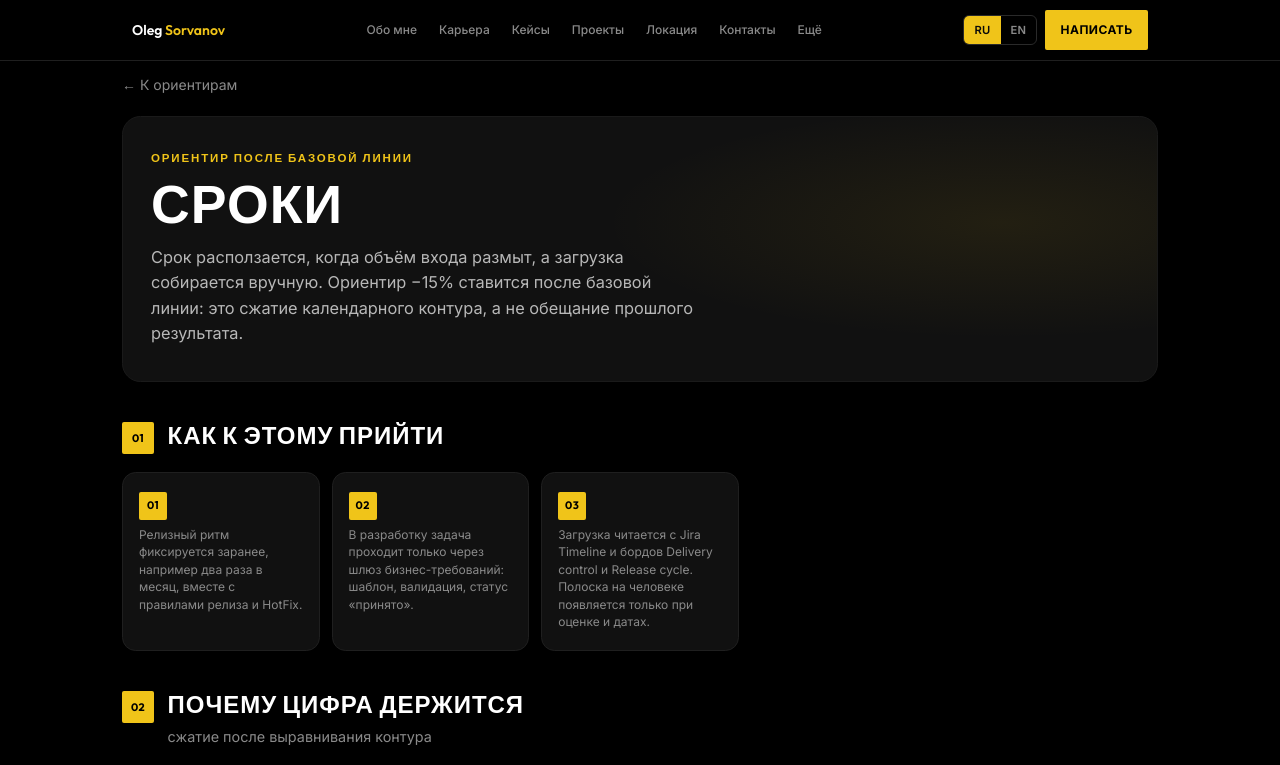
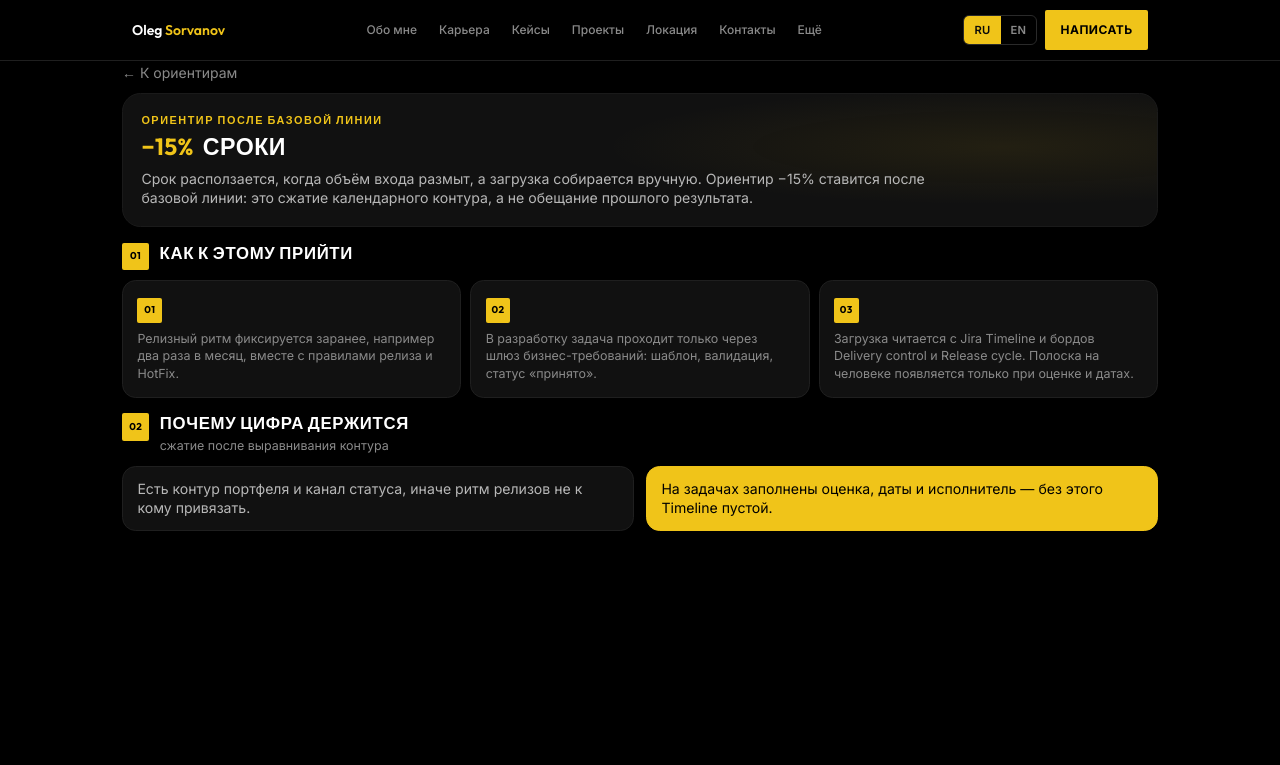
Before and after one commit to puholet-sketch/oleg-sorvanov, a Next.js app: page /project-office/schedule in a window 1280 px wide. Shown: the top 765 px of the page. Built offline with nearby package versions, Linux system fonts and the light colour scheme.

Commit message:
Tighten project-office metric pages and align KPI hints.
Full-width equal step cards, remont-scale type for one viewport, and bottom-aligned «как прийти» on the KPI cubes.

```diff
--- a/src/app/globals.css
+++ b/src/app/globals.css
@@ -472,12 +472,15 @@ a.glass-card:hover {
 }
 
 .project-office-theme .po-kpi__item {
+  display: flex;
+  flex-direction: column;
   padding: 1.15rem 1rem 1.2rem;
   border: 1px solid #1f1f1f;
   border-radius: var(--po-radius);
   background: var(--po-panel);
   text-align: left;
-  min-height: 8.5rem;
+  min-height: 9.75rem;
+  height: 100%;
   transition: border-color 0.2s ease, background 0.2s ease;
 }
 
@@ -495,14 +498,16 @@ a.glass-card:hover {
 }
 
 .project-office-theme a.po-kpi__hit {
-  display: block;
+  display: flex;
+  flex-direction: column;
   color: inherit;
   text-decoration: none;
 }
 
 .project-office-theme .po-kpi__hint {
-  display: inline-block;
-  margin-top: 0.65rem;
+  display: block;
+  margin-top: auto;
+  padding-top: 0.75rem;
   font-size: 0.68rem;
   font-weight: 700;
   letter-spacing: 0.06em;
@@ -685,6 +690,148 @@ a.glass-card:hover {
   display: none;
 }
 
+/* Compact one-viewport metric detail pages */
+.project-office-theme.po-metric {
+  --fs-label: 0.68rem;
+  --fs-note: 0.78rem;
+  --fs-body: 0.88rem;
+  --fs-title: 0.95rem;
+  --fs-section: 1.05rem;
+  --fs-hero: clamp(1.15rem, 2.2vw, 1.45rem);
+}
+
+.project-office-theme.po-metric > footer {
+  display: none;
+}
+
+.project-office-theme .po-metric__sheet {
+  padding-top: max(3.85rem, 5vh);
+  padding-bottom: 1rem;
+}
+
+.project-office-theme .po-metric__hero {
+  margin-top: 0.65rem;
+  padding: 1.1rem 1.15rem 1.15rem;
+  display: block;
+}
+
+.project-office-theme .po-metric__hero .po-hero__grid {
+  display: none;
+}
+
+.project-office-theme .po-metric__hero .po-hero__body {
+  max-width: none;
+}
+
+.project-office-theme .po-metric__value {
+  color: var(--po-gold);
+  margin-right: 0.25rem;
+}
+
+.project-office-theme .po-metric__hero .po-kicker {
+  font-size: var(--fs-label);
+  letter-spacing: 0.14em;
+}
+
+.project-office-theme .po-metric__hero .po-hero__title {
+  margin-top: 0.35rem;
+  font-size: var(--fs-hero);
+  line-height: 1.2;
+}
+
+.project-office-theme .po-metric__hero .po-hero__lead {
+  margin-top: 0.45rem;
+  max-width: 52rem;
+  font-size: var(--fs-body);
+  line-height: 1.4;
+}
+
+.project-office-theme .po-metric__block {
+  margin-top: 0.95rem;
+}
+
+.project-office-theme .po-metric__block .po-block__head {
+  margin-bottom: 0.65rem;
+  gap: 0.65rem;
+}
+
+.project-office-theme .po-metric__block .po-h2 {
+  font-size: var(--fs-section);
+}
+
+.project-office-theme .po-metric__block .po-lead {
+  margin-top: 0.2rem;
+  font-size: var(--fs-note);
+}
+
+.project-office-theme .po-metric__block .po-num {
+  min-width: 1.7rem;
+  height: 1.7rem;
+  font-size: 0.62rem;
+}
+
+.project-office-theme .po-metric__steps {
+  display: grid;
+  grid-template-columns: 1fr;
+  gap: 0.55rem;
+  width: 100%;
+}
+
+@media (min-width: 720px) {
+  .project-office-theme .po-metric__steps {
+    grid-template-columns: repeat(3, minmax(0, 1fr));
+  }
+}
+
+.project-office-theme .po-metric__steps .po-path__step {
+  padding: 0.85rem 0.9rem 0.95rem;
+  min-height: 0;
+}
+
+.project-office-theme .po-metric__steps .po-path__n {
+  width: 1.55rem;
+  height: 1.55rem;
+  font-size: 0.62rem;
+}
+
+.project-office-theme .po-metric__steps .po-path__text {
+  margin-top: 0.45rem;
+  font-size: var(--fs-note);
+  line-height: 1.4;
+}
+
+.project-office-theme .po-metric__why {
+  gap: 0.55rem;
+}
+
+.project-office-theme .po-metric__why .po-scope__item {
+  padding: 0.75rem 0.9rem;
+  font-size: var(--fs-body);
+  line-height: 1.4;
+}
+
+@media (min-width: 900px) {
+  .project-office-theme.po-metric {
+    height: 100vh;
+    max-height: 100vh;
+    overflow: hidden;
+  }
+
+  .project-office-theme.po-metric > main {
+    height: calc(100vh - 3.5rem);
+    overflow: hidden;
+  }
+
+  .project-office-theme .po-metric__sheet {
+    height: 100%;
+    display: flex;
+    flex-direction: column;
+    justify-content: flex-start;
+    gap: 0;
+    padding-bottom: 0.75rem;
+  }
+}
+
 .project-office-theme .po-scope {
   list-style: none;
   margin: 0;
--- a/src/components/project-office-metric-page.tsx
+++ b/src/components/project-office-metric-page.tsx
@@ -11,59 +11,67 @@ export function ProjectOfficeMetricPage({ metric }: { metric: MetricPage }) {
   const { t, lang } = useI18n();
 
   return (
-    <div className="project-office-theme min-h-screen">
+    <div className="project-office-theme po-metric min-h-screen">
       <SiteHeader />
       <main>
-        <div className="po-sheet mx-auto max-w-[1100px] px-4 pb-16 pt-[max(4.5rem,6.5vh)] sm:px-6 md:px-8">
+        <div className="po-sheet po-metric__sheet mx-auto max-w-[1100px] px-4 sm:px-6 md:px-8">
           <Link href="/project-office/" className="po-back">
             ← {lang === "ru" ? "К ориентирам" : "Back to targets"}
           </Link>
 
-          <FadeUp className="po-hero mt-5">
-            <div className="po-hero__grid" aria-hidden>
-              <span className="po-hero__mark">{metric.value}</span>
-            </div>
+          <FadeUp className="po-hero po-metric__hero mt-3">
             <div className="po-hero__body">
               <p className="po-kicker">
-                {lang === "ru" ? "Ориентир после базовой линии" : "Target after baseline"}
+                {lang === "ru"
+                  ? "Ориентир после базовой линии"
+                  : "Target after baseline"}
               </p>
-              <h1 className="po-hero__title">{t(metric.label)}</h1>
+              <h1 className="po-hero__title">
+                <span className="po-metric__value">{metric.value}</span>{" "}
+                {t(metric.label)}
+              </h1>
               <p className="po-hero__lead">{t(metric.why)}</p>
             </div>
           </FadeUp>
 
-          <FadeUp className="po-block" delay={0.04}>
+          <FadeUp className="po-block po-metric__block" delay={0.03}>
             <div className="po-block__head">
               <span className="po-num" aria-hidden>
                 01
               </span>
               <div>
-                <h2 className="po-h2">{lang === "ru" ? "Как к этому прийти" : "How to get there"}</h2>
+                <h2 className="po-h2">
+                  {lang === "ru" ? "Как к этому прийти" : "How to get there"}
+                </h2>
               </div>
             </div>
-            <ol className="po-path">
+            <ol className="po-path po-metric__steps">
               {metric.how.map((step, index) => (
                 <li key={step.ru} className="po-path__step">
-                  <div className="po-path__n">{String(index + 1).padStart(2, "0")}</div>
+                  <div className="po-path__n">
+                    {String(index + 1).padStart(2, "0")}
+                  </div>
                   <p className="po-path__text">{t(step)}</p>
                 </li>
               ))}
             </ol>
           </FadeUp>
 
-          <FadeUp className="po-block" delay={0.06}>
+          <FadeUp className="po-block po-metric__block" delay={0.05}>
             <div className="po-block__head">
               <span className="po-num" aria-hidden>
                 02
               </span>
               <div>
                 <h2 className="po-h2">
-                  {lang === "ru" ? "Почему цифра держится" : "Why the figure holds"}
+                  {lang === "ru"
+                    ? "Почему цифра держится"
+                    : "Why the figure holds"}
                 </h2>
                 <p className="po-lead">{t(metric.note)}</p>
               </div>
             </div>
-            <ul className="po-scope">
+            <ul className="po-scope po-metric__why">
               {metric.before.map((item) => (
                 <li key={item.ru} className="po-scope__item">
                   {t(item)}
```
